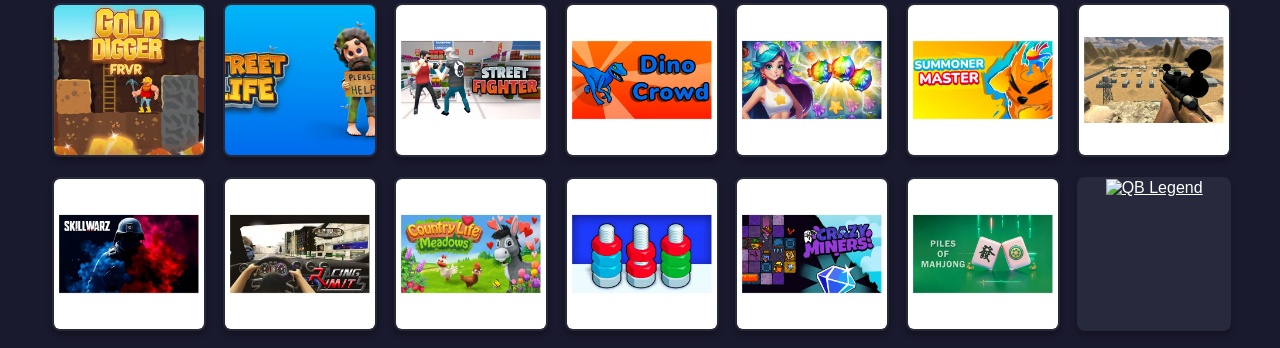
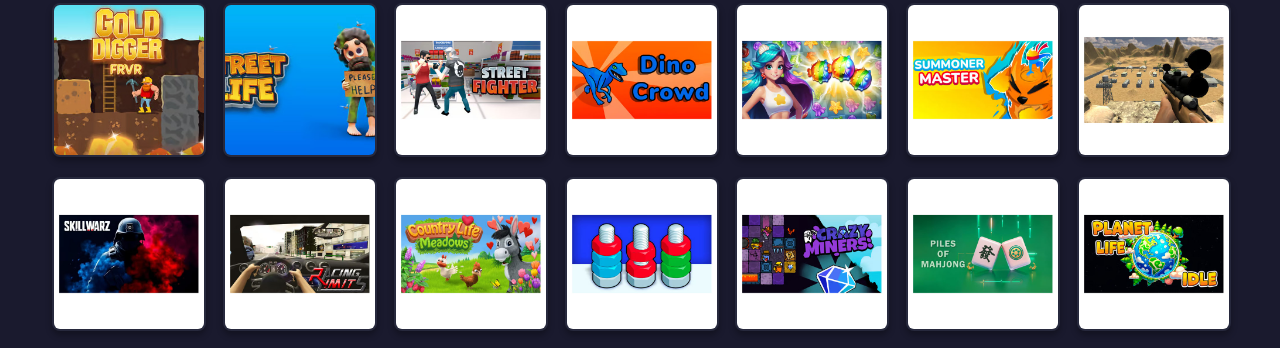
Before and after one commit to hexanautgame/hexanautgame.github.io, a plain HTML site: page index.html in a window 1280 px wide. Shown: the part 993-1341 px from the top of the page. Drawn offline with Linux system fonts and the light colour scheme.

Commit message:
Update index.html

```diff
--- a/index.html
+++ b/index.html
@@ -415,9 +415,9 @@
         <img src="images/Piles of Mahjong.jpg" alt="Piles of Mahjong">
         <div class="game-title">Piles of Mahjong</div>
     </a>
-    <a class="game-card" href="game/qb-legends.html" data-category="puzzle action">
-        <img src="images/Boom Stick Bazooka 2.jpg" alt="QB Legend">
-        <div class="game-title">QB Legend</div>
+    <a class="game-card" href="game/Planet Life Idle.html" data-category="puzzle action">
+        <img src="images/Planet Life Idle.jpg" alt="Planet Life Idle">
+        <div class="game-title">Planet Life Idle</div>
     </a>
     <a class="game-card" href="game/qb-legends.html" data-category="puzzle action">
         <img src="images/Boom Stick Bazooka 2.jpg" alt="QB Legend">
```
